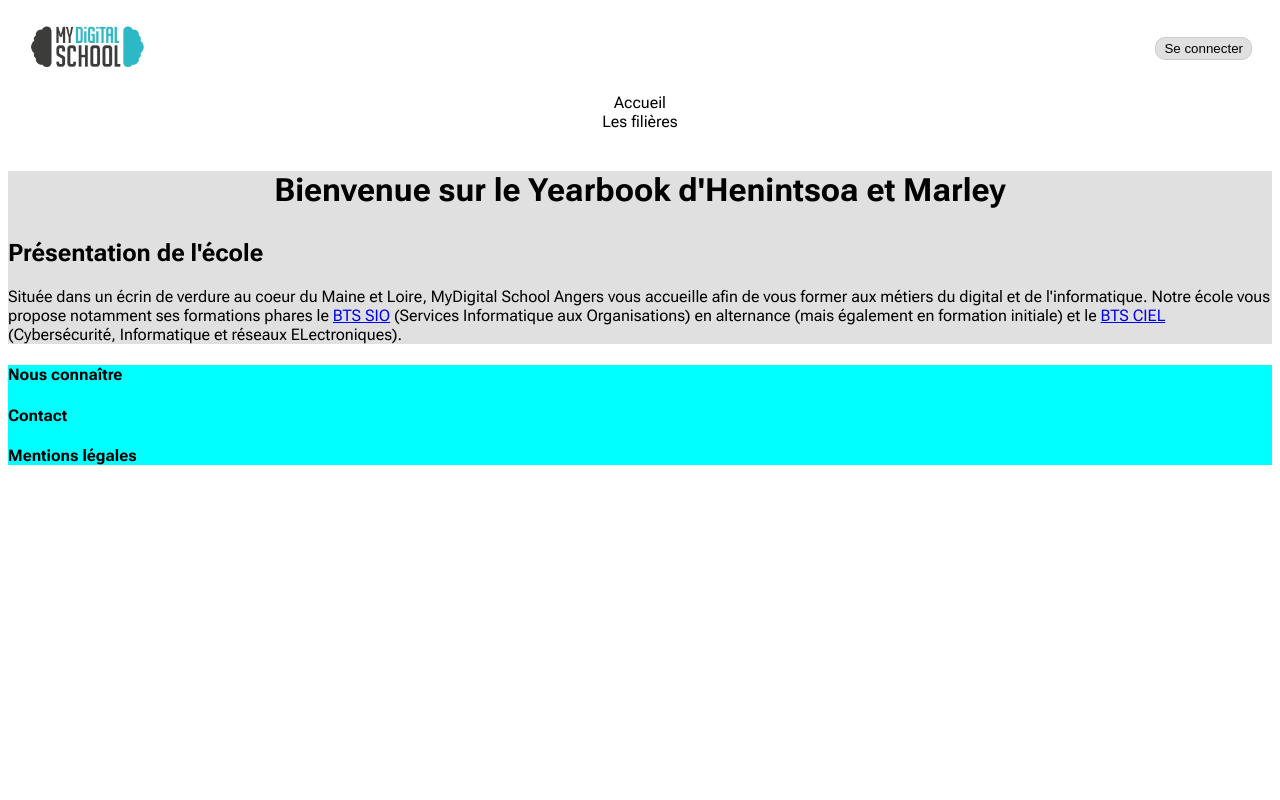
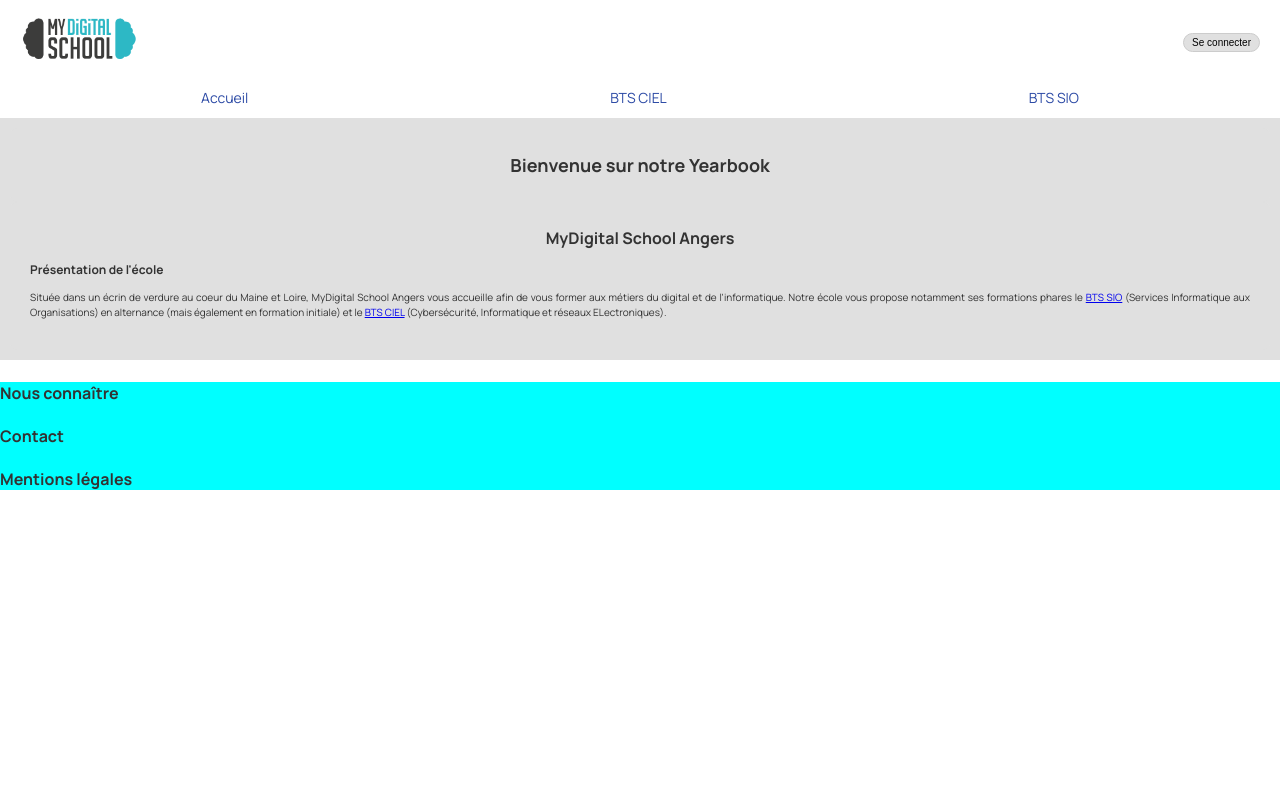
Before and after one commit to MarleyAvix/yearBook, a PHP site: page / in a window 1280 px wide. Run offline with PHP 8.4, Linux system fonts and the light colour scheme.

Commit message:
Modifications sur la nav et optimisation du main avec changement de police et ajustement des espaces entre les titres

```diff
--- a/css/style.css
+++ b/css/style.css
@@ -1,16 +1,48 @@
 body {
-    font-family: Roboto Flex ;
+    min-height: 100vh;
+    font-family: 'Manrope';
+    margin: 0;
+    color: #333;
 }
 
+h1 {
+    font-size: 18px;
+    text-align: center;
+    margin-top: 5px;
+    margin-bottom: 5px;
+    color: #333;
+}
+
+h2 {
+    font-size: 16px;
+    text-align: center;
+    margin-top: 5px;
+    margin-bottom: 5px;
+    color: #333;
+}
+
+h3 {
+    font-size: 12px;
+}
+
+article p {
+    font-size: 10px;
+    text-align: justify;
+    line-height: 1.5;
+}
 main {
+    padding: 10px;
+    margin: 0;
+    display: flex;
+    flex-direction: column;
     background-color: #e0e0e0;
+    align-items: center;
 }
 
 nav {
     display: flex;
     flex-direction: column;
     align-items: center;
-justify-content: space-between;
     padding: 10px 20px;
 }
 
@@ -25,46 +57,35 @@
     max-width: 120px;
 }
 
-.logo img {
+.logo img {
     width: 100px;
     height: auto;
 }
 
 .menu {
     list-style-type: none;
-    padding: 0;
-    margin: 0;
     margin-top: 15px;
     width: 100%;
-    text-align: center;
-    display: flex;
-    flex-direction: column;
-    align-items: center;
 }
 
 .menu ul {
     list-style-type: none;
+    display: flex;
+    flex-direction: row;
+    justify-content: space-around;
+    align-items: center;
     padding: 0;
     margin: 0;
     width: 100%;
 }
 
-.dropdown {
-    position: relative;
-}
-
-.dropdown-list {
-    display: none;
-    position: absolute;
-    top: 100%;
-    left: 0;
-    min-width: 150px;
-    padding: 10px;
-    z-index: 100;
-}
-
-.dropdown:hover .dropdown-list {
-    display: block;
+.menu a {
+    text-decoration: none;
+    color: #2c4aa5;
+    font-size: 14px;
+    font: bold;
+    padding: 8px 10px;
+    border-radius: 5px;
 }
 
 .connection-button {
@@ -72,11 +93,21 @@
     padding: 3px 8px;
     background-color: #e0e0e0;
     border: 1px solid #ccc;
+    font-size: 10px;
 }
 
-.intro{
-    text-align: center;
-    margin: 30px;
+intro {
+    margin: 15px 10px;
+    margin-bottom: 0px;
+}
+
+main section {
+    background-color: #e0e0e0;
+    padding: 20px;
+    width: 100%;
+    box-sizing: border-box;
+    border-radius: 8px;
+    box-shadow: 0 2px 5px rgba(0,0,0,0,05);
 }
 
 footer {
--- a/index.html
+++ b/index.html
@@ -6,9 +6,10 @@
     <title>Year Book H&M</title>
 
     <link rel="stylesheet" href="css/style.css">
+
     <link rel="preconnect" href="https://fonts.googleapis.com">
     <link rel="preconnect" href="https://fonts.gstatic.com" crossorigin>
-    <link href="https://fonts.googleapis.com/css2?family=Roboto+Flex:opsz,wght,XOPQ,XTRA,YOPQ,YTDE,YTFI,YTLC,YTUC@8..144,100..1000,96,468,79,-203,738,514,712&display=swap" rel="stylesheet">
+    <link href="https://fonts.googleapis.com/css2?family=Manrope:wght@200..800&display=swap" rel="stylesheet">
 
 </head>
 <body>
@@ -26,31 +27,26 @@
                 </div>
             </div>
 
-            <div >
-                <ul class="menu">
-                    <li><a>Accueil</a></li>
-                    <li class="dropdown "><a>Les filières</a>
-                        <ul class="menu dropdown-list">
-                            <li><a href="pages/ciel.html">BTS CIEL</a></li>
-                            <li><a href="pages/sio.html">BTS SIO</a></li>
-                        </ul>
-                    </li>
+            <div class="menu">
+                <ul>
+                    <li><a href="index.html">Accueil</a></li>
+                    <li><a href="pages/ciel.html">BTS CIEL</a></li>
+                    <li><a href="pages/sio.html">BTS SIO</a></li>
                 </ul>
             </div>
         </nav>
     </header>
 
     <main>
-        <div class="intro">
-            <h1>Bienvenue sur le Yearbook d'Henintsoa et Marley</h1>
-        </div>
-
+        <section class="intro">
+            <h1>Bienvenue sur notre Yearbook</h1>
+        </section>
         <section>
             <article>
-                <h2>Présentation de l'école</h2>
-                    <p>Située dans un écrin de verdure au coeur du Maine et Loire, MyDigital School Angers vous accueille afin de vous former aux métiers du digital et de l'informatique. Notre école vous propose notamment ses formations phares le <a href="https://www.mydigitalschool.com/angers/bts-services-informatiques-organisations-sio?gad_campaignid=21566157052&gad_source=1&gclid=CjwKCAjwzevPBhBaEiwAplAxvkZqrRFzVp9OmpTKRUbK7Cd1KrFQFHvyeFN-PMBwnXseY8BW5lFT3hoCZiQQAvD_BwE" target="_blank">BTS SIO</a> (Services Informatique aux Organisations) en alternance (mais également en formation initiale) et le <a href="https://www.espl.fr/formations/bts-cybersecurite-informatique-et-reseaux-electronique-angers#wrapper-campus" target="_blank">BTS CIEL</a> (Cybersécurité, Informatique et réseaux ELectroniques).</p>
+                <h2>MyDigital School Angers</h2>
+                    <h3>Présentation de l'école</h3>
+                        <p>Située dans un écrin de verdure au coeur du Maine et Loire, MyDigital School Angers vous accueille afin de vous former aux métiers du digital et de l'informatique. Notre école vous propose notamment ses formations phares le <a href="https://www.mydigitalschool.com/angers/bts-services-informatiques-organisations-sio?gad_campaignid=21566157052&gad_source=1&gclid=CjwKCAjwzevPBhBaEiwAplAxvkZqrRFzVp9OmpTKRUbK7Cd1KrFQFHvyeFN-PMBwnXseY8BW5lFT3hoCZiQQAvD_BwE" target="_blank">BTS SIO</a> (Services Informatique aux Organisations) en alternance (mais également en formation initiale) et le <a href="https://www.espl.fr/formations/bts-cybersecurite-informatique-et-reseaux-electronique-angers#wrapper-campus" target="_blank">BTS CIEL</a> (Cybersécurité, Informatique et réseaux ELectroniques).</p>
             </article>
-
         </section>
     </main>
 
```
Lines whose indentation alone changed are shown as unchanged.
